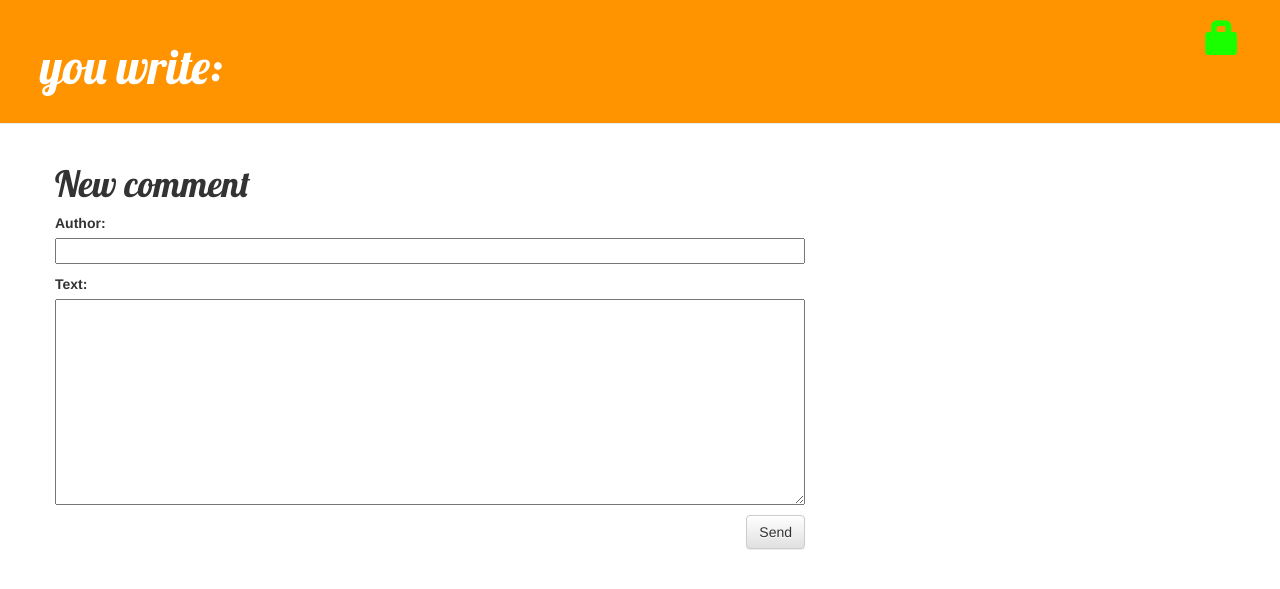
After one commit to Alicelidel/my-app, a Django app: page /post/1/comment/ in a window 1280 px wide. The commit adds this page. Shown: the top 589 px of the page. Run offline with Django 3.2, Linux system fonts and the light colour scheme; tables that the repository leaves empty hold one stand-in row (values such as "Sample post"); some libraries are stand-ins or nearby versions.

Commit message:
added comment feature

```diff
--- a/blog/admin.py
+++ b/blog/admin.py
@@ -1,6 +1,7 @@
 from django.contrib import admin
-from .models import Post
+from .models import Post, Comment
 
 admin.site.register(Post)
+admin.site.register(Comment)
 
 # Register your models here.
--- a/blog/forms.py
+++ b/blog/forms.py
@@ -1,8 +1,15 @@
 from django import forms
-from .models import Post
+from .models import Post, Comment
 
 class PostForm(forms.ModelForm):
 
     class Meta:
         model = Post
         fields = ('title', 'text')
+
+
+class CommentForm(forms.ModelForm):
+
+    class Meta:
+        model = Comment
+        fields = ('author', 'text')
--- a/blog/models.py
+++ b/blog/models.py
@@ -17,4 +17,22 @@ class Post(models.Model):
 
     def __str__(self):
         return self.title
-# Create your models here.
+
+
+class Comment(models.Model):
+    post = models.ForeignKey('blog.Post', related_name='comments')
+    author = models.CharField(max_length=200)
+    text = models.TextField()
+    create_date = models.DateTimeField(default=timezone.now)
+    approved_comment = models.BooleanField(default=True)
+
+    def approve(self):
+        self.approved_comment = True
+        self.save()
+
+    def __str__(self):
+        return self.text
+
+
+def approved_comments(self):
+    return self.comments.filter(approved_comment=True)
--- /dev/null
+++ b/blog/templates/blog/add_comment_to_post.html
@@ -0,0 +1,9 @@
+{% extends 'blog/base.html' %}
+
+{% block content %}
+  <h1>New comment</h1>
+  <form method="POST" class="post-form">{% csrf_token %}
+      {{ form.as_p }}
+      <button type="submit" class="save btn btn-default">Send</button>
+  </form>
+{% endblock %}
--- a/blog/templates/blog/post_list.html
+++ b/blog/templates/blog/post_list.html
@@ -6,8 +6,9 @@
             <div class="date">
                 {{ post.published_date }}
             </div>
-                <h1><a href="{% url 'post_detail' pk=post.pk %}">{{ post.title }}</a></h1>
+            <h1><a href="{% url 'post_detail' pk=post.pk %}">{{ post.title }}</a></h1>
             <p>{{ post.text|linebreaksbr }}</p>
+            <a href="{% url 'post_detail' pk=post.pk %}">Comments: {{ post.approved_comments.count }}</a>
         </div>
     {% endfor %}
 {% endblock content %}
--- a/blog/urls.py
+++ b/blog/urls.py
@@ -9,4 +9,7 @@ urlpatterns = [
     url(r'^drafts/$', views.post_draft_list, name='post_draft_list'),
     url(r'^post/(?P<pk>\d+)/publish/$', views.post_publish, name='post_publish'),
     url(r'^post/(?P<pk>\d+)/remove/$', views.post_remove, name='post_remove'),
+    url(r'^post/(?P<pk>\d+)/comment/$', views.add_comment_to_post, name='add_comment_to_post'),
+    url(r'^comment/(?P<pk>\d+)/approve/$', views.comment_approve, name='comment_approve'),
+    url(r'^comment/(?P<pk>\d+)/remove/$', views.comment_remove, name='comment_remove'),
 ]
--- a/blog/views.py
+++ b/blog/views.py
@@ -1,7 +1,7 @@
 from django.utils import timezone
-from .models import Post
+from .models import Post, Comment
 from django.shortcuts import render, get_object_or_404, redirect
-from .forms import PostForm
+from .forms import PostForm, CommentForm
 from django.contrib.auth.decorators import login_required
 
 def post_list(request):
@@ -62,3 +62,30 @@ def post_remove(request, pk):
     post = get_object_or_404(Post, pk=pk)
     post.delete()
     return redirect('post_list')
+
+
+def add_comment_to_post(request, pk):
+    post = get_object_or_404(Post, pk=pk)
+    if request.method == "POST":
+        form = CommentForm(request.POST)
+        if form.is_valid():
+            comment = form.save(commit=False)
+            comment.post = post
+            comment.save()
+            return redirect('post_detail', pk=post.pk)
+    else:
+        form = CommentForm()
+    return render(request, 'blog/add_comment_to_post.html', {'form': form})
+
+
+@login_required
+def comment_approve(request, pk):
+    comment = get_object_or_404(Comment, pk=pk)
+    comment.approve()
+    return redirect('post_detail', pk=comment.post.pk)
+
+@login_required
+def comment_remove(request, pk):
+    comment = get_object_or_404(Comment, pk=pk)
+    comment.delete()
+    return redirect('post_detail', pk=comment.post.pk)
--- a/static/css/blog.css
+++ b/static/css/blog.css
@@ -52,3 +52,7 @@ h1, h2, h3, h4 {
 .post h1 a, .post h1 a:visited {
     color: #1AFF00;
 }
+
+.comment {
+    margin: 20px 0px 20px 20px;
+}
```
Also changed, not shown: blog/templates/blog/post_detail.html (+19 -0 lines), blog/migrations/0002_comment.py (added).
